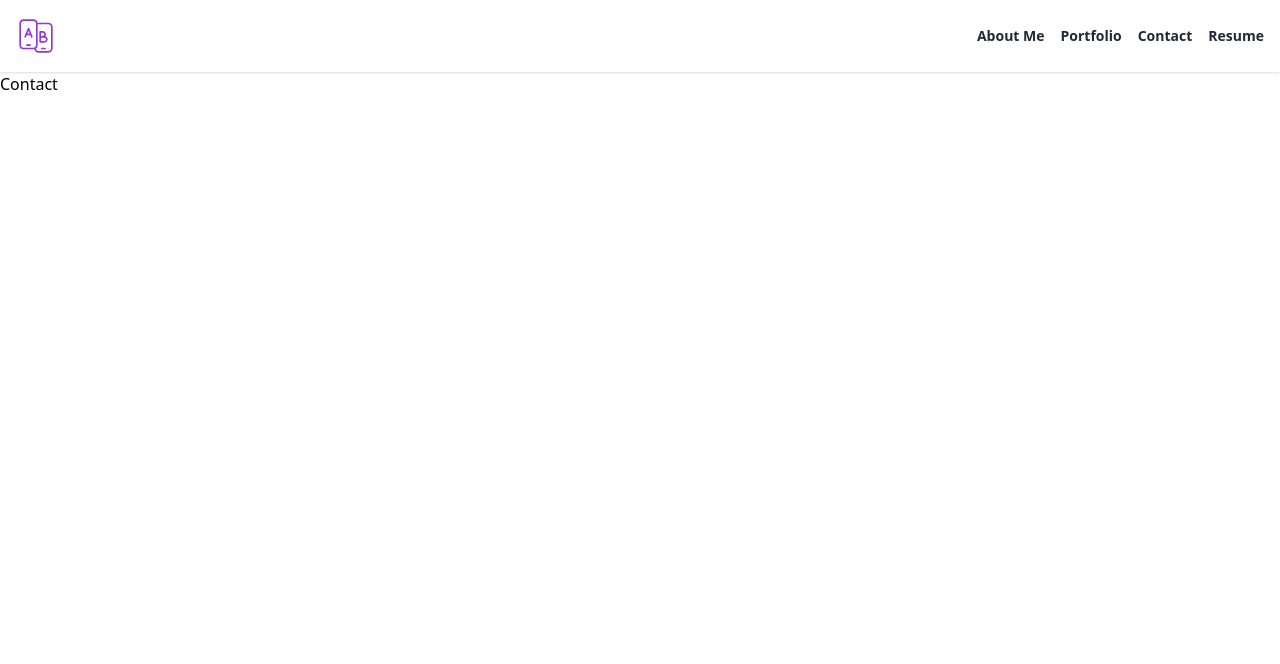
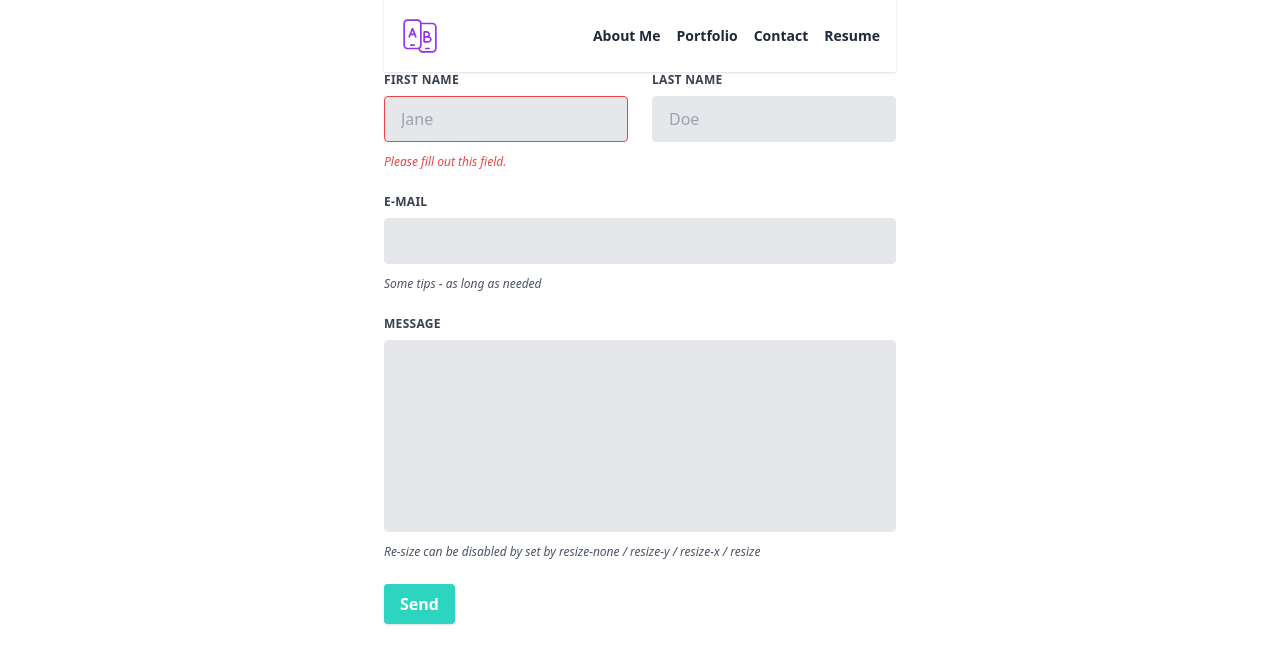
Before and after one commit to queenmcsteve/react-portfolio, a React (Create React App) app: page / in a window 1280 px wide. Both pictures are taken after a click on the button "Contact". Shown: the top 664 px of the page. Built offline with nearby package versions, Linux system fonts and the light colour scheme.

Commit message:
add onBlur to email field (need to add validation)

```diff
--- a/src/App.js
+++ b/src/App.js
@@ -21,9 +21,11 @@
   const [currPage, setCurrentPage] = useState("AboutMe");
 
   return (
-    <div className="flex-col">
-      <Navbar setCurrentPage={setCurrentPage} />
-      {getMainComponent(currPage)}
+    <div className="flex justify-center">
+      <div>
+        <Navbar setCurrentPage={setCurrentPage} />
+        {getMainComponent(currPage)}
+      </div>
     </div>
   );
 }
--- a/src/components/Contact.js
+++ b/src/components/Contact.js
@@ -1,5 +1,95 @@
+const validateEmail = (e) => {
+  console.log("email: ", e.target.value);
+};
+
 function Contact() {
-  return <div>Contact</div>;
+  return (
+    <div class="justify-center">
+      <form class="w-full max-w-lg">
+        <div class="flex flex-wrap -mx-3 mb-6">
+          <div class="w-full md:w-1/2 px-3 mb-6 md:mb-0">
+            <label
+              class="block uppercase tracking-wide text-gray-700 text-xs font-bold mb-2"
+              htmlFor="grid-first-name"
+            >
+              First Name
+            </label>
+            <input
+              class="appearance-none block w-full bg-gray-200 text-gray-700 border border-red-500 rounded py-3 px-4 mb-3 leading-tight focus:outline-none focus:bg-white"
+              id="grid-first-name"
+              type="text"
+              placeholder="Jane"
+            />
+            <p class="text-red-500 text-xs italic">
+              Please fill out this field.
+            </p>
+          </div>
+          <div class="w-full md:w-1/2 px-3">
+            <label
+              class="block uppercase tracking-wide text-gray-700 text-xs font-bold mb-2"
+              htmlFor="grid-last-name"
+            >
+              Last Name
+            </label>
+            <input
+              class="appearance-none block w-full bg-gray-200 text-gray-700 border border-gray-200 rounded py-3 px-4 leading-tight focus:outline-none focus:bg-white focus:border-gray-500"
+              id="grid-last-name"
+              type="text"
+              placeholder="Doe"
+            />
+          </div>
+        </div>
+        <div class="flex flex-wrap -mx-3 mb-6">
+          <div class="w-full px-3">
+            <label
+              class="block uppercase tracking-wide text-gray-700 text-xs font-bold mb-2"
+              htmlFor="grid-password"
+            >
+              E-mail
+            </label>
+            <input
+              class="appearance-none block w-full bg-gray-200 text-gray-700 border border-gray-200 rounded py-3 px-4 mb-3 leading-tight focus:outline-none focus:bg-white focus:border-gray-500"
+              id="email"
+              type="email"
+              onBlur={validateEmail}
+            />
+            <p class="text-gray-600 text-xs italic">
+              Some tips - as long as needed
+            </p>
+          </div>
+        </div>
+        <div class="flex flex-wrap -mx-3 mb-6">
+          <div class="w-full px-3">
+            <label
+              class="block uppercase tracking-wide text-gray-700 text-xs font-bold mb-2"
+              htmlFor="grid-password"
+            >
+              Message
+            </label>
+            <textarea
+              class=" no-resize appearance-none block w-full bg-gray-200 text-gray-700 border border-gray-200 rounded py-3 px-4 mb-3 leading-tight focus:outline-none focus:bg-white focus:border-gray-500 h-48 resize-none"
+              id="message"
+            ></textarea>
+            <p class="text-gray-600 text-xs italic">
+              Re-size can be disabled by set by resize-none / resize-y /
+              resize-x / resize
+            </p>
+          </div>
+        </div>
+        <div class="md:flex md:items-center">
+          <div class="md:w-1/3">
+            <button
+              class="shadow bg-teal-400 hover:bg-teal-400 focus:shadow-outline focus:outline-none text-white font-bold py-2 px-4 rounded"
+              type="button"
+            >
+              Send
+            </button>
+          </div>
+          <div class="md:w-2/3"></div>
+        </div>
+      </form>
+    </div>
+  );
 }
 
 export default Contact;
--- a/src/components/Portfolio.js
+++ b/src/components/Portfolio.js
@@ -4,7 +4,8 @@
   return (
     <div className="flex-col space-x-4">
       Portfolio
-      <Card projectName="Project 1" desc="put description here" />
+      <br />
+      <Card projectName="Project 1" desc="put desc 1 here" />
       <Card projectName="Project 2" desc="put desc 2 here" />
       <Card projectName="Project 3" desc="put desc 3 here" />
     </div>
```
